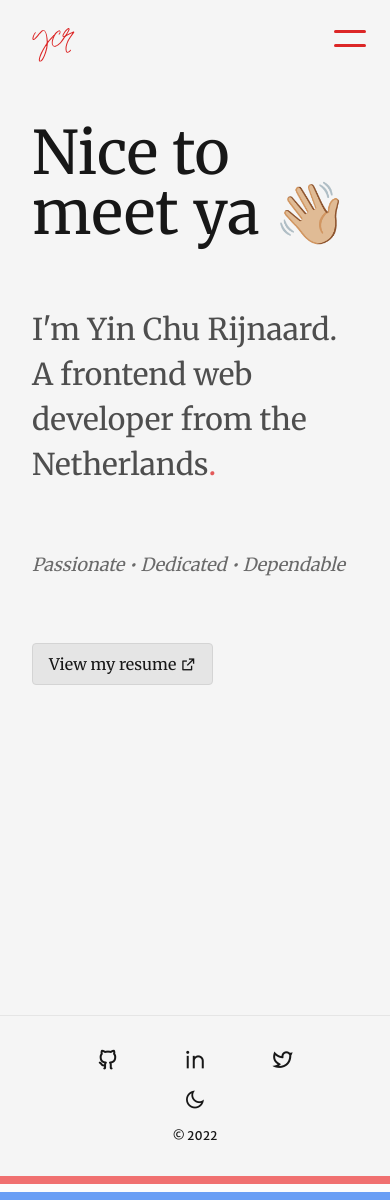
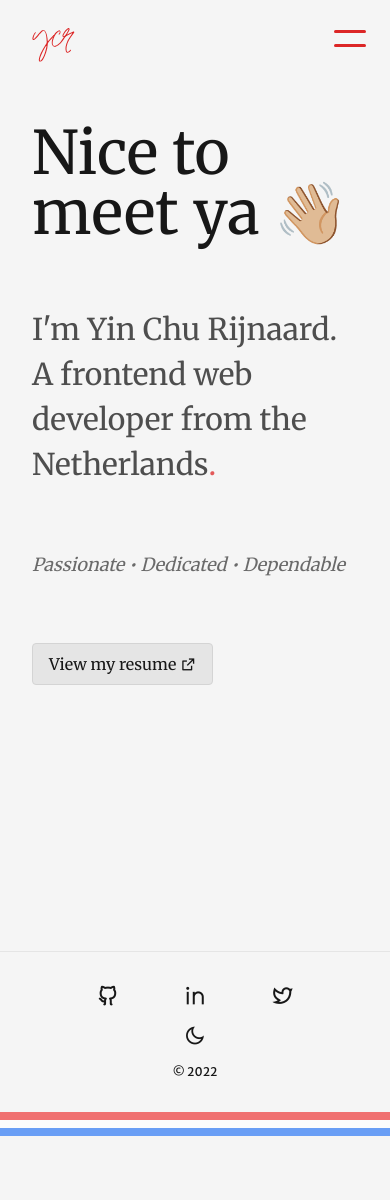
Before and after one commit to YinChuRijnaard/Portfolio-v3, a Next.js app: page / in a window 390 px wide. After the commit the page ends 1136 px from the top, so only its background shows below. Built offline with nearby package versions, Linux system fonts and the light colour scheme.

Commit message:
Test for mobile

```diff
--- a/components/Footer.tsx
+++ b/components/Footer.tsx
@@ -43,7 +43,7 @@ const Footer = () => {
   // Find out why Prettier doesn't sort my Tailwind classes!!!
 
   return (
-    <footer className="space-y-4 border-t dark:border-neutral-800 border-neutral-200 mt-16 p-8">
+    <footer className="space-y-4 border-t dark:border-neutral-800 border-neutral-200 p-8">
       <div className="flex justify-evenly">{footerDataMapped}</div>
 
       <div className="flex justify-center items-center">
```
